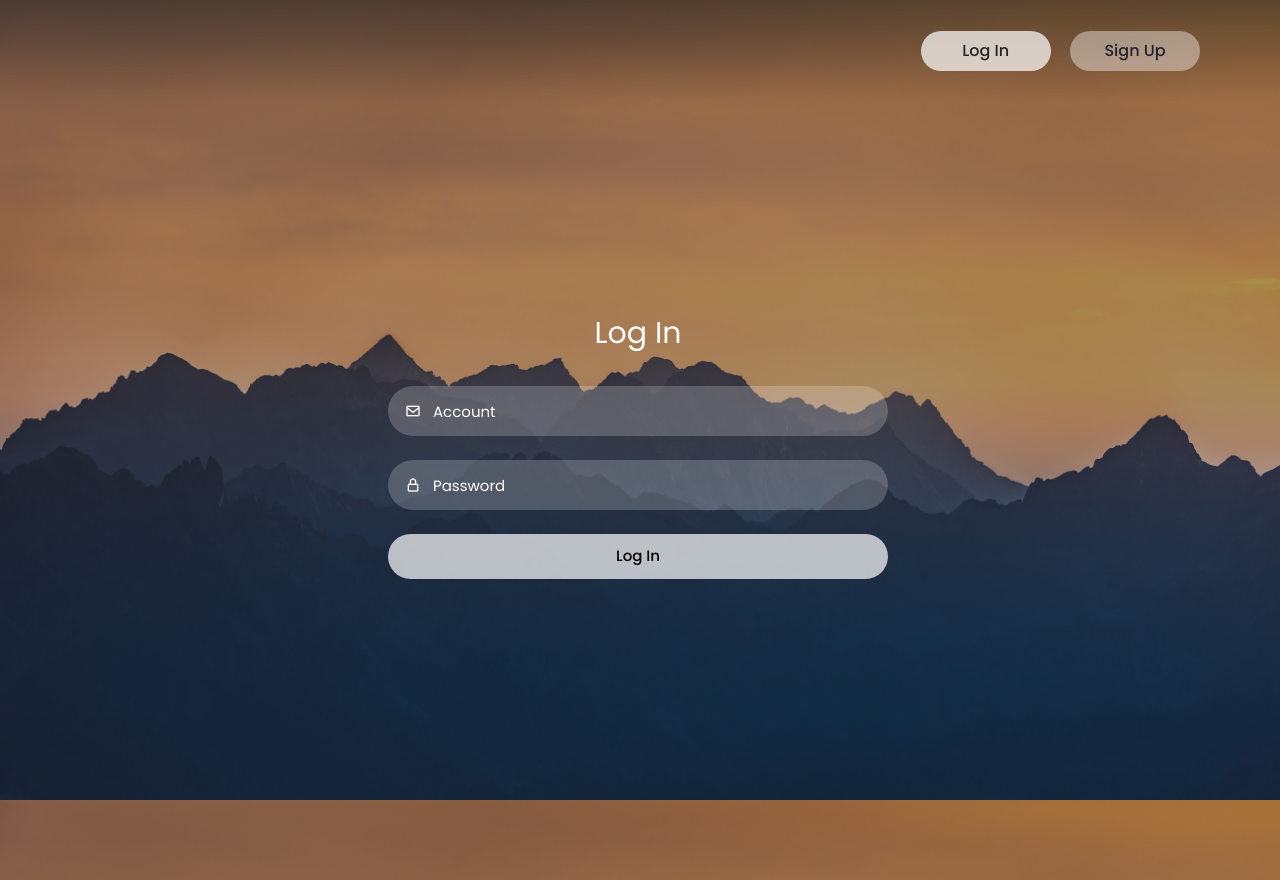
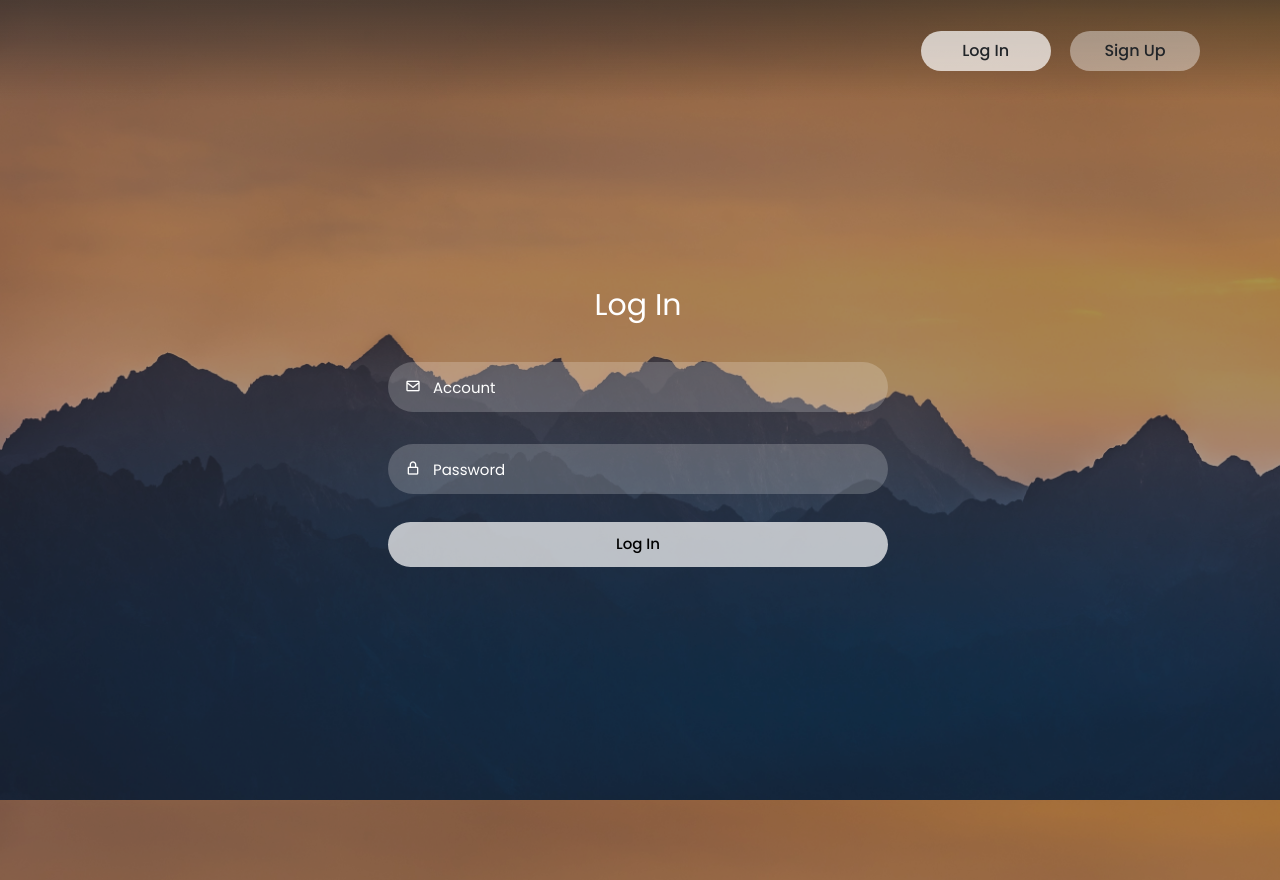
Before and after one commit to ying654/system, a Flask app: page / in a window 1280 px wide. Run offline with Flask 3, Linux system fonts and the light colour scheme.

Commit message:
分類 及 修正

```diff
--- a/static/home.css
+++ b/static/css/home.css
@@ -9,7 +9,7 @@
 }
 
 body {
-    background: url("home.jpg");
+    background: url("/static/photo/home.jpg");
     background-size: cover;
     background-repeat: no-repeat;
     background-attachment: fixed;
@@ -104,11 +104,13 @@ body {
     position: relative;
     display: flex;
     align-items: center;
+    align-content: center;
     justify-content: center;
     width: 512px;
     height: 420px;
     overflow: hidden;
     z-index: 2;
+    padding-bottom: 40px;
 }
 
 .login-container {
@@ -161,6 +163,7 @@ header {
     color: #fff;
     height: 50px;
     width: 100%;
+    margin: 4px 0;
     padding: 0 10px 0 45px;
     border: none;
     border-radius: 30px;
@@ -179,7 +182,7 @@ header {
 
 .input-box i {
     position: relative;
-    top: -35px;
+    top: -40px;
     left: 17px;
     color: #fff;
 }
--- a/templates/aiChatRotbot.html
+++ b/templates/aiChatRotbot.html
@@ -5,7 +5,7 @@
     <meta charset="UTF-8" />
     <meta name="viewport" content="width=device-width, initial-scale=1.0" />
     <title>學習迷思 聊天介面</title>
-    <link rel="stylesheet" href="{{ url_for('static', filename='aiChatRotbot.css') }}">
+    <link rel="stylesheet" href="{{ url_for('static', filename='css/aiChatRotbot.css') }}">
 </head>
 
 <body>
@@ -22,7 +22,7 @@
             <button id="clearBtn">清除</button>
         </form>
     </div>
-    <script src="{{ url_for('static', filename='aiChatRotbot.js') }}"></script>
+    <script src="{{ url_for('static', filename='js/aiChatRotbot.js') }}"></script>
 </body>
 
 </html>
--- a/templates/home.html
+++ b/templates/home.html
@@ -8,7 +8,7 @@
     <link href='https://unpkg.com/boxicons@2.1.4/css/boxicons.min.css' rel='stylesheet'>
     <!-- Bootstrap 5 CSS -->
     <link href="https://cdn.jsdelivr.net/npm/bootstrap@5.3.3/dist/css/bootstrap.min.css" rel="stylesheet">
-    <link rel="stylesheet" href="{{ url_for('static', filename='home.css') }}">
+    <link rel="stylesheet" href="{{ url_for('static', filename='css/home.css') }}">
     <title>學習系統</title>
 </head>
 
@@ -74,7 +74,7 @@
             </div>
         </div>
     </div>
-    <script src="{{ url_for('static', filename='home.js') }}"></script>
+    <script src="{{ url_for('static', filename='js/home.js') }}"></script>
 </body>
 
 </html>
--- a/templates/teacher_analytics.html
+++ b/templates/teacher_analytics.html
@@ -6,7 +6,7 @@
     <meta name="viewport" content="width=device-width, initial-scale=1.0">
     <title>教師分析後台</title>
     <script src="https://cdn.jsdelivr.net/npm/chart.js"></script>
-    <link rel="stylesheet" href="{{ url_for('static', filename='teacher_analytics.css') }}">
+    <link rel="stylesheet" href="{{ url_for('static', filename='css/teacher_analytics.css') }}">
 </head>
 
 <body>
@@ -102,7 +102,7 @@
             </div>
         </div>
     </div>
-    <script src="{{ url_for('static', filename='teacher_analytics.js') }}"></script>
+    <script src="{{ url_for('static', filename='js/teacher_analytics.js') }}"></script>
 </body>
 
 </html>
--- a/templates/video.html
+++ b/templates/video.html
@@ -4,7 +4,7 @@
 <head>
     <meta charset="UTF-8">
     <title>教學影片區</title>
-    <link rel="stylesheet" href="/static/video.css">
+    <link rel="stylesheet" href="{{ url_for('static', filename='css/video.css') }}">
 </head>
 
 <body>
@@ -190,7 +190,7 @@
 
             <!-- AI 機器人按鈕 -->
             <button class="aiRobot-btn" onclick="toggleChat()" title="開啟 AI 聊天">
-                <img src="/static/aiRobot.png" alt="AI 機器人" />
+                <img src="/static/photo/aiRobot.png" alt="AI 機器人" />
             </button>
 
             <!-- 對話視窗 -->
@@ -219,7 +219,7 @@
             </div>
         </main>
     </div>
-    <script src="{{ url_for('static', filename='video.js') }}"></script>
+    <script src="{{ url_for('static', filename='js/video.js') }}"></script>
 </body>
 
 </html>
```
Also changed, not shown: README.md, static/css/aiChatRotbot.css (renamed from static/aiChatRotbot.css), static/css/teacher_analytics.css (renamed from static/teacher_analytics.css), static/css/video.css (renamed from static/video.css), static/js/aiChatRotbot.js (renamed from static/aiChatRotbot.js), static/js/home.js (renamed from static/home.js), static/js/teacher_analytics.js (renamed from static/teacher_analytics.js), static/js/video.js (renamed from static/video.js), static/photo/aiRobot.png (renamed from static/aiRobot.png), static/photo/home.jpg (renamed from static/home.jpg), users.db.
